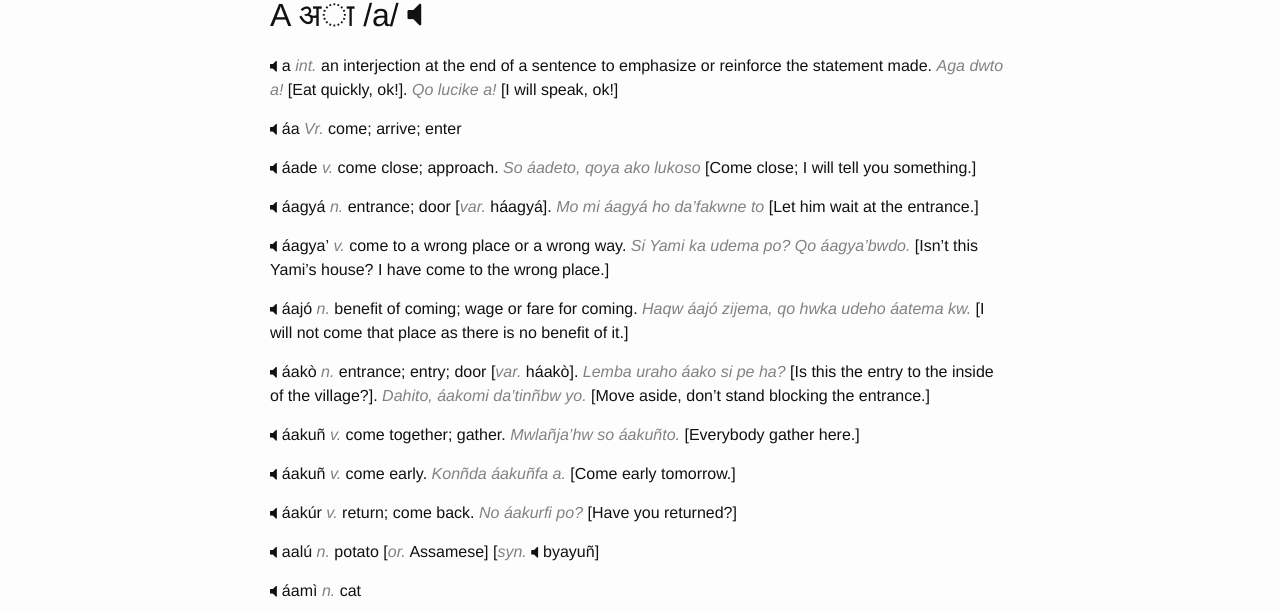
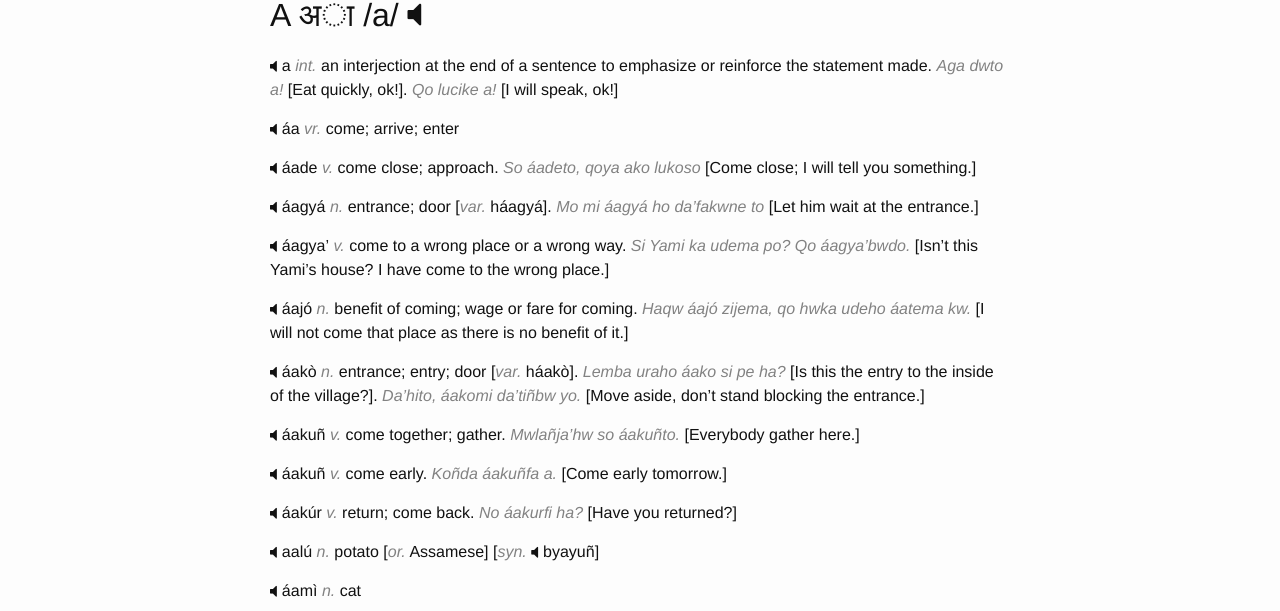
Before and after one commit to hacksparrow/language.apatani.org, a Jekyll site: the page built from dictionary/a.md, in a window 1280 px wide and 900 px high. Shown: the part 228-839 px from the top of the window. Built offline with Jekyll 4.4.1, drawn with Linux system fonts in a browser that asks for light colours; nearby versions of some CDN libraries; comment, search, counter and statistics services are not loaded.

Commit message:
Update a.md

```diff
--- a/dictionary/a.md
+++ b/dictionary/a.md
@@ -8,7 +8,7 @@ ipa: a
 
 __a__ _int._  an interjection at the end of a sentence to emphasize or reinforce the statement made. _Aga dwto a!_ [Eat quickly, ok!]. _Qo lucike a!_ [I will speak, ok!]
 
-__áa__  _Vr._  come; arrive; enter
+__áa__  _vr._  come; arrive; enter
 
 __áade__  _v._  come close; approach. _So áadeto, qoya ako lukoso_ [Come close; I will tell you something.]
 
@@ -18,13 +18,13 @@ __áagya'__ _v._  come to a wrong place or a wrong way. _Si Yami ka udema po? Qo
 
 __áajó__  _n._  benefit of coming; wage or fare for coming. _Haqw áajó zijema, qo hwka udeho áatema kw._ [I will not come that place as there is no benefit of it.]
 
-__áakò__  _n._  entrance; entry; door [_var._  háakò]. _Lemba uraho áako si pe ha?_ [Is this the entry to the inside of the village?]. _Dahito, áakomi da'tinñbw yo._ [Move aside, don't stand blocking the entrance.]
+__áakò__  _n._  entrance; entry; door [_var._  háakò]. _Lemba uraho áako si pe ha?_ [Is this the entry to the inside of the village?]. _Da'hito, áakomi da'tiñbw yo._ [Move aside, don't stand blocking the entrance.]
 
 __áakuñ__ _v._  come together; gather. _Mwlañja'hw so áakuñto._ [Everybody gather here.]
 
-__áakuñ__ _v._  come early. _Konñda áakuñfa a._ [Come early tomorrow.]
+__áakuñ__ _v._  come early. _Koñda áakuñfa a._ [Come early tomorrow.]
 
-__áakúr__ _v._  return; come back. _No áakurfi po?_ [Have you returned?]
+__áakúr__ _v._  return; come back. _No áakurfi ha?_ [Have you returned?]
 
 __aalú__  _n._  potato [_or._ Assamese]  [_syn._  byayuñ]
 
```
